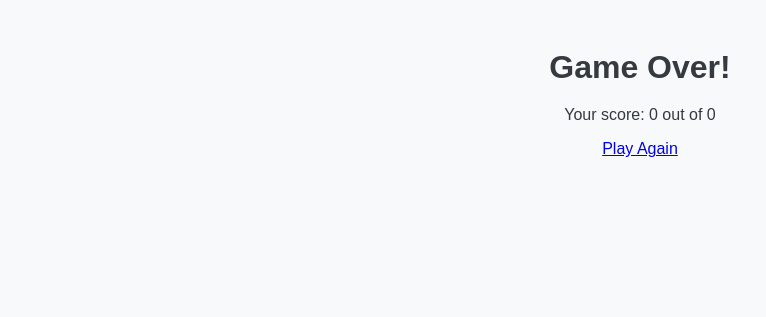
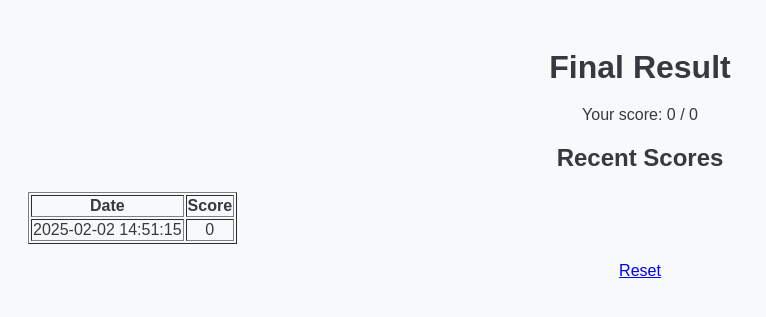
Before and after one commit to zelluv/capitalguessr, a Flask app: page / in a window 1280 px wide. Shown: the top 317 px of the page, without its empty margins (0-766 px from the left). Run offline with Flask 3, Linux system fonts and the light colour scheme; data that the repository does not hold is empty.

Commit message:
feat: show scores

```diff
--- a/app.py
+++ b/app.py
@@ -1,16 +1,31 @@
 from flask import Flask, render_template, request, session, redirect, url_for
 import requests
 import random
+import datetime
 
 app = Flask(__name__)
 app.secret_key = 'your_secret_key'  # Tarvitaan sessioiden käyttämiseen
 
 def get_countries():
-    response = requests.get('https://restcountries.com/v3.1/region/europe')
+    response = requests.get('https://restcountries.com/v3.1/subregion/Northern Europe')
+    # response = requests.get('https://restcountries.com/v3.1/region/europe')
     countries = response.json()
     # Valitaan vain itsenäiset maat
     independent_countries = [country for country in countries if country.get('independent', False)]
     return independent_countries
+
+def read_scores():
+    try:
+        with open('scores.txt', 'r') as file:
+            scores = [line.strip().split(',') for line in file.readlines()]
+            return scores
+    except FileNotFoundError:
+        return []
+
+def write_score(score):
+    with open('scores.txt', 'a') as file:
+        date = datetime.datetime.now().strftime('%Y-%m-%d %H:%M:%S')
+        file.write(f'{date},{score}\n')
 
 @app.route('/')
 def home():
@@ -26,8 +41,10 @@ def home():
     if len(session['asked_countries']) == len(countries):
         max_score = len(countries)
         score = session['score']
+        write_score(score)
         session.clear()
-        return render_template('final_result.html', score=score, max_score=max_score)
+        recent_scores = read_scores()[-10:]  # Read the 10 most recent scores
+        return render_template('final_result.html', score=score, max_score=max_score, recent_scores=recent_scores)
 
     # Valitse jäljellä olevat maat, joita ei ole vielä kysytty
     remaining_countries = [country for country in countries if country['name']['common'] not in session['asked_countries']]
--- a/templates/final_result.html
+++ b/templates/final_result.html
@@ -7,8 +7,22 @@
     <link rel="stylesheet" href="{{ url_for('static', filename='css/styles.css') }}">
 </head>
 <body>
-    <h1>Game Over!</h1>
-    <p>Your score: {{ score }} out of {{ max_score }}</p>
-    <a href="/">Play Again</a>
+    <h1>Final Result</h1>
+    <p>Your score: {{ score }} / {{ max_score }}</p>
+    <h2>Recent Scores</h2>
+    <table border="1">
+        <tr>
+            <th>Date</th>
+            <th>Score</th>
+        </tr>
+        {% for date, score in recent_scores %}
+        <tr>
+            <td>{{ date }}</td>
+            <td>{{ score }}</td>
+        </tr>
+        {% endfor %}
+    </table>
+    <br>
+    <a href="{{ url_for('reset') }}">Reset</a>
 </body>
 </html>
```
Also changed, not shown: README.md (added).
